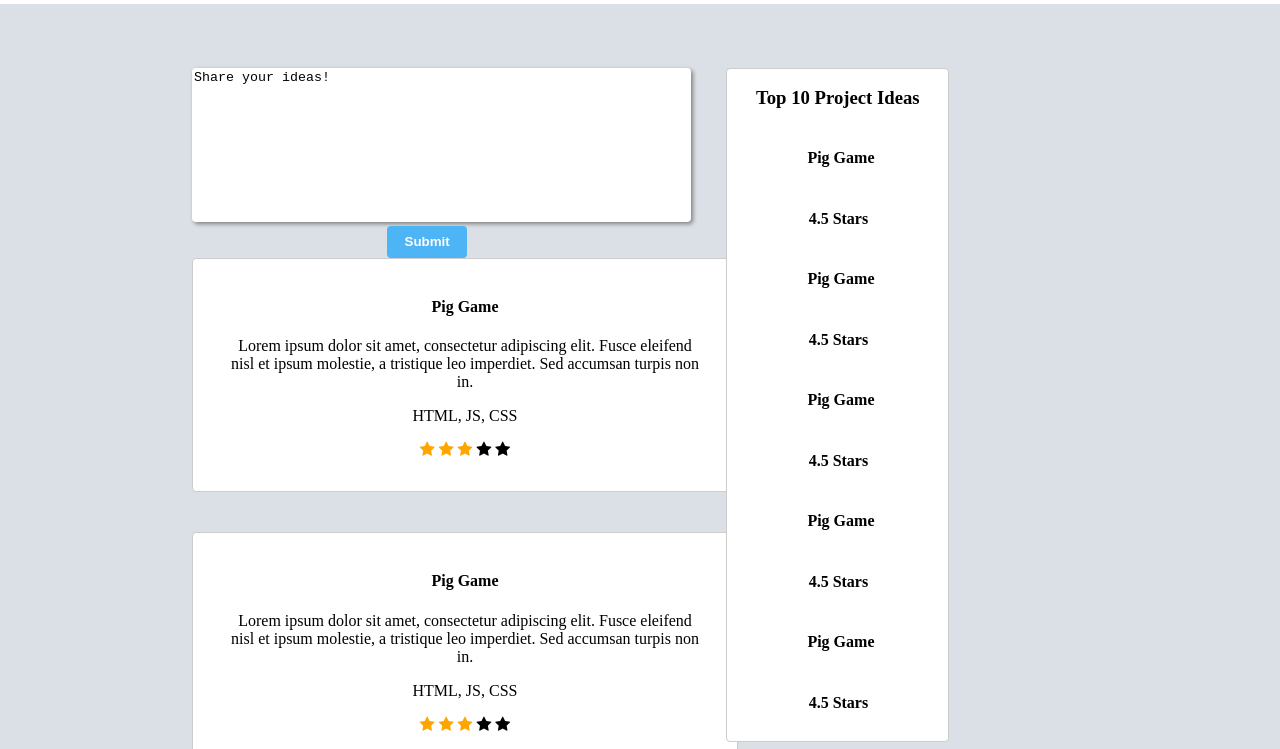
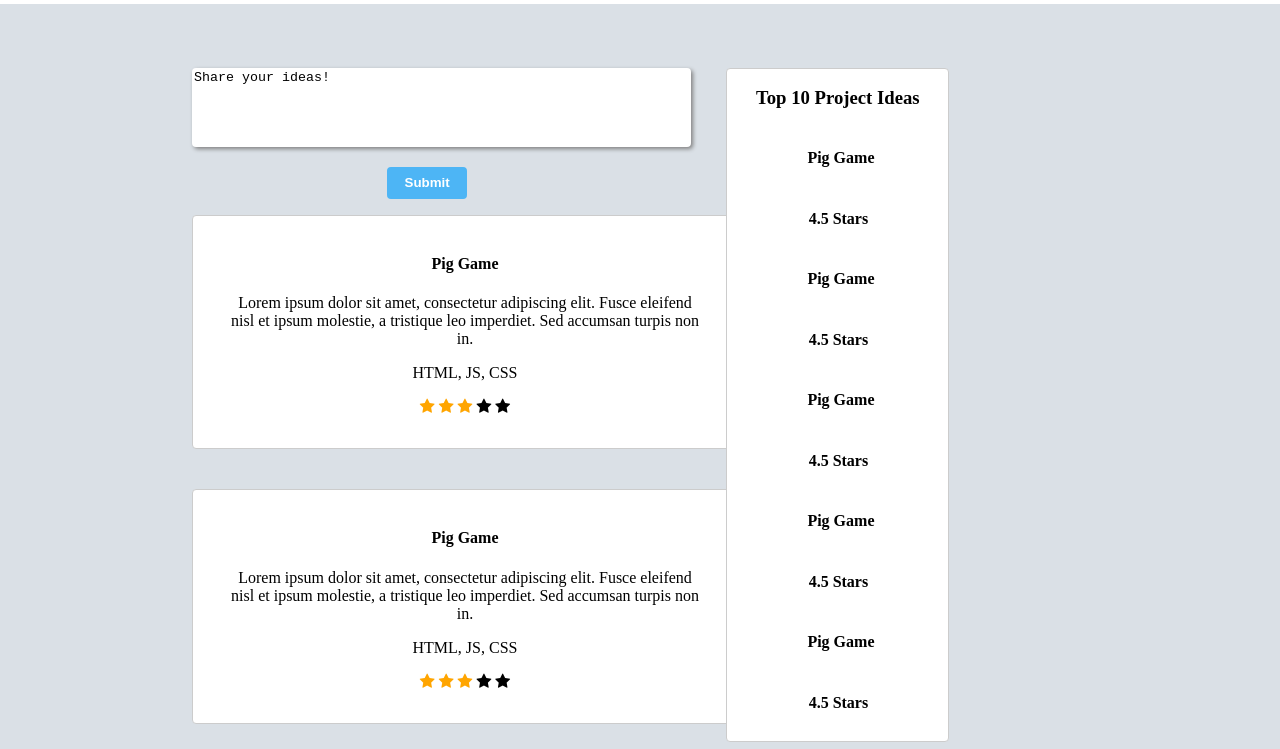
Before and after one commit to samuelbahlibi/codingproject, a plain HTML site: page index.html in a window 1280 px wide. Shown: the part 51-800 px from the top of the page. Drawn offline with Linux system fonts and the light colour scheme.

Commit message:
Fixed the layout of the submit button

```diff
--- a/css/index.css
+++ b/css/index.css
@@ -137,6 +137,8 @@ body {
 #col2-submit-button {
     width: 5rem;
     height: 2rem;
+    margin-top: 1rem;
+    margin-bottom: 1rem;
     border: 2px solid;
     border-radius: 4px;
     border-color: rgba(77,181,245,1.00);
--- a/index.html
+++ b/index.html
@@ -33,7 +33,7 @@
             </div>
             -->
             <div class="col2">
-                <textarea id="col2-text" rows="10" cols="60" maxlength="150" spellcheck="true">Share your ideas!</textarea>
+                <textarea id="col2-text" rows="5" cols="60" maxlength="150" spellcheck="true">Share your ideas!</textarea>
                 <br>
                 <input type="submit" value="Submit" id="col2-submit-button">
                 <div class="col2-newpostings">
```
